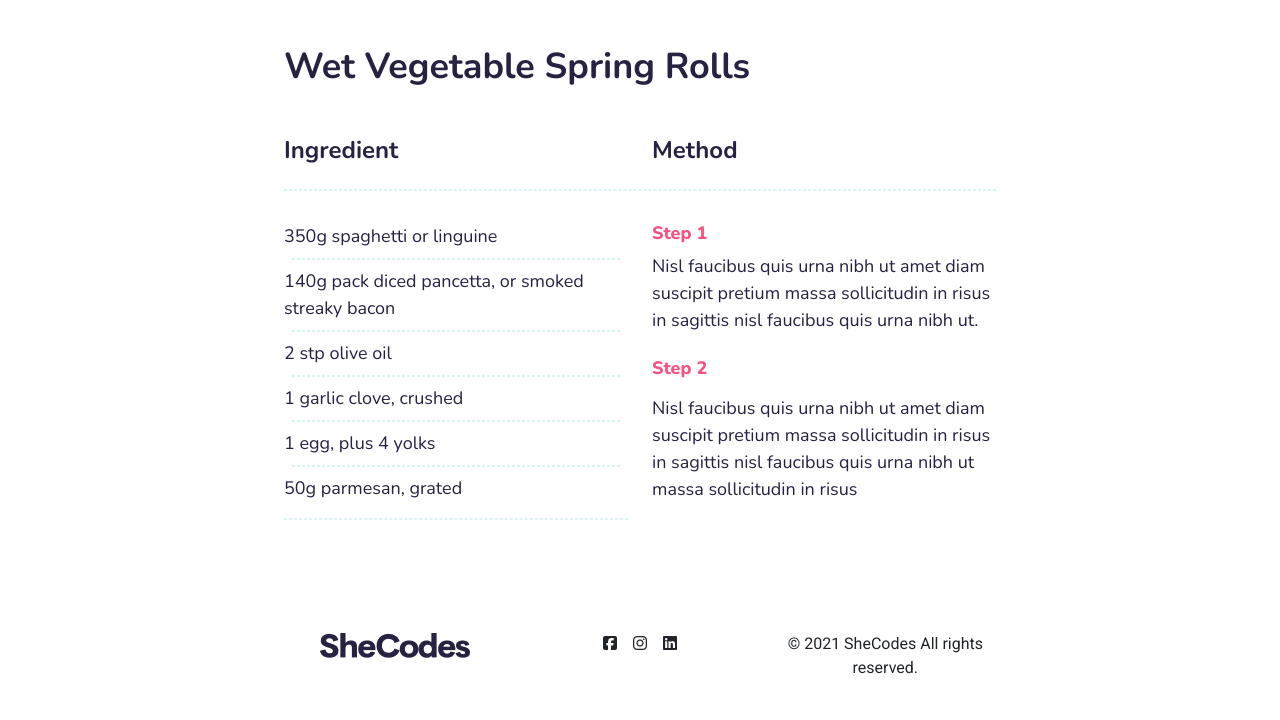
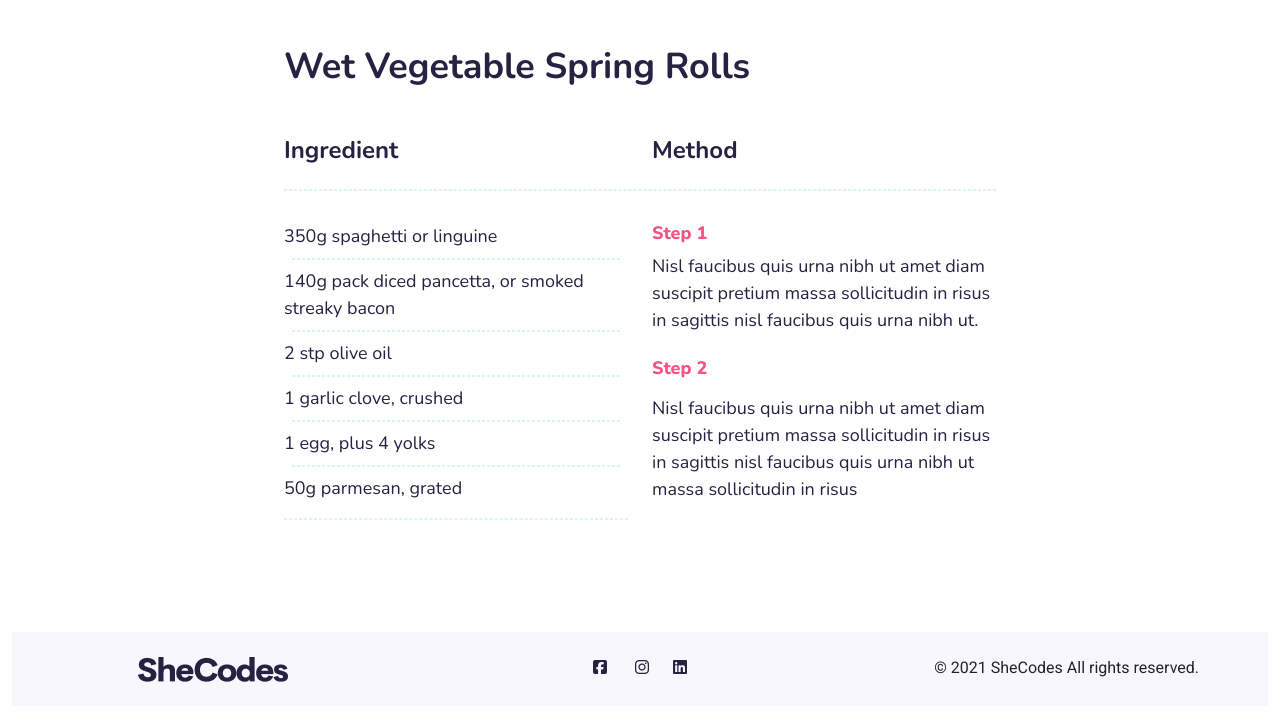
Before and after one commit to HelenIsted/Project-Responsive, a plain HTML site: page recipes.html in a window 1280 px wide. Shown: the part 2775-3495 px from the top of the page. Drawn offline with nearby package versions, Linux system fonts and the light colour scheme.

Commit message:
Added footer to all pages
Copied footer HTML onto all pages

```diff
--- a/recipes.html
+++ b/recipes.html
@@ -188,20 +188,28 @@
           </div>
         </div>
       </div>
-      <div class="container-fluid w-100 mt-5">
+
+    </div> </div>
+    </div>
+        <div class="container-fluid">
+      <footer class="pb-4 pt-4">
         <div class="row">
           <div class="col-4 text-center"><img src="Images/Logo.png" /></div>
           <div class="col-4 text-center">
-            <i class="fa-brands fa-square-facebook me-3"></i
-            ><i class="fa-brands fa-instagram"></i
-            ><i class="fa-brands fa-linkedin ms-3"></i>
+            <a href="https://www.facebook.com/" target="_blank">
+              <i class="fa-brands fa-square-facebook me-4"></i
+            ></a>
+            <a href="https://www.instagram.com/" target="_blank"
+              ><i class="fa-brands fa-instagram"></i></a
+            ><a href="https://uk.linkedin.com/" target="_blank"
+              ><i class="fa-brands fa-linkedin ms-4"></i
+            ></a>
           </div>
           <div class="col-4 text-center">
             <span id="copyright"> © 2021 SheCodes All rights reserved.</span>
           </div>
         </div>
-      </div>
-    </div> </div>
+      </footer>
     </div>
     <script
       src="https://cdn.jsdelivr.net/npm/bootstrap@5.3.2/dist/js/bootstrap.bundle.min.js"
```
Also changed, not shown: about.html (+11 -6 lines), contact.html (+11 -4 lines).
